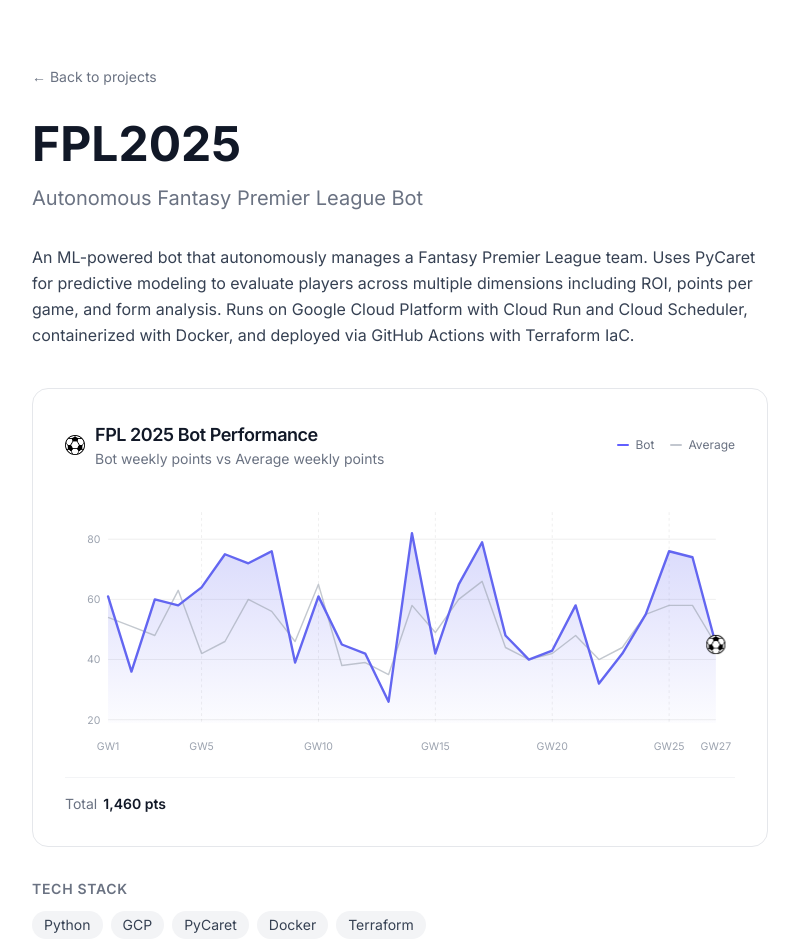
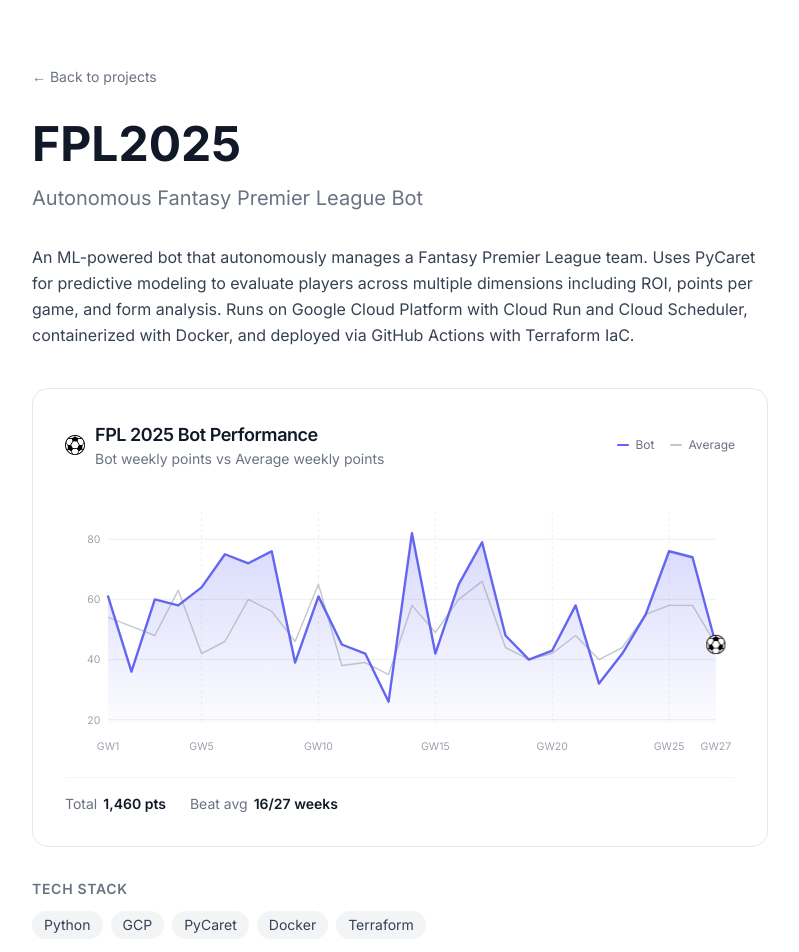
Before and after one commit to datareemz/portfolio_f, a Next.js app: page /projects/fpl2025 in a window 1280 px wide. Shown: the top 952 px of the page, without its empty margins (240-1039 px from the left). Built offline with nearby package versions, Linux system fonts and the light colour scheme.

Commit message:
ios edit

```diff
--- a/src/components/FPLChart.tsx
+++ b/src/components/FPLChart.tsx
@@ -1,6 +1,7 @@
 "use client";
 
-import { motion } from "framer-motion";
+import { useRef } from "react";
+import { motion, useInView } from "framer-motion";
 import { assert } from "@/lib/assert";
 import Link from "next/link";
 
@@ -88,6 +89,9 @@ export default function FPLChart({
   assert(data.length > 1, "Need at least 2 weeks of data");
   assert(totalPoints > 0, "Total points must be positive");
 
+  const chartRef = useRef<HTMLDivElement>(null);
+  const isInView = useInView(chartRef, { once: true, margin: "-50px" });
+
   const totalWeeks = data.length;
   const weeksBeatAvg = data.filter((d) => d.myPoints > d.avgPoints).length;
   const latestWeek = data[data.length - 1];
@@ -120,9 +124,9 @@ export default function FPLChart({
 
   return (
     <motion.div
+      ref={chartRef}
       initial={{ opacity: 0, y: 30 }}
-      whileInView={{ opacity: 1, y: 0 }}
-      viewport={{ once: true, margin: "-50px" }}
+      animate={isInView ? { opacity: 1, y: 0 } : { opacity: 0, y: 30 }}
       transition={{ duration: 0.7, ease: "easeOut" }}
     >
       <div className="rounded-2xl border border-gray-200 dark:border-gray-800 bg-white/50 dark:bg-white/[0.02] p-6 md:p-8">
@@ -160,6 +164,7 @@ export default function FPLChart({
         <svg
           viewBox={`0 0 ${CHART.width} ${CHART.height}`}
           className="w-full"
+          overflow="visible"
           role="img"
           aria-label={`FPL performance chart over ${totalWeeks} game weeks`}
         >
@@ -226,8 +231,7 @@ export default function FPLChart({
             d={areaPath}
             fill="url(#fplAreaGrad)"
             initial={{ opacity: 0 }}
-            whileInView={{ opacity: 1 }}
-            viewport={{ once: true }}
+            animate={isInView ? { opacity: 1 } : { opacity: 0 }}
             transition={{ duration: 1, delay: 1.2 }}
           />
 
@@ -239,10 +243,10 @@ export default function FPLChart({
             strokeWidth="1.5"
             strokeOpacity="0.6"
             strokeLinejoin="round"
+            strokeDasharray="0 1"
             pathLength="1"
             initial={{ pathLength: 0 }}
-            whileInView={{ pathLength: 1 }}
-            viewport={{ once: true }}
+            animate={isInView ? { pathLength: 1 } : { pathLength: 0 }}
             transition={{ duration: 1.5, ease: "easeOut", delay: 0.5 }}
           />
 
@@ -254,18 +258,17 @@ export default function FPLChart({
             strokeWidth="2.5"
             strokeLinejoin="round"
             strokeLinecap="round"
+            strokeDasharray="0 1"
             pathLength="1"
             initial={{ pathLength: 0 }}
-            whileInView={{ pathLength: 1 }}
-            viewport={{ once: true }}
+            animate={isInView ? { pathLength: 1 } : { pathLength: 0 }}
             transition={{ duration: 1.5, ease: "easeOut", delay: 0.3 }}
           />
 
           {/* Soccer ball marker at latest game week */}
           <motion.g
             initial={{ opacity: 0 }}
-            whileInView={{ opacity: 1 }}
-            viewport={{ once: true }}
+            animate={isInView ? { opacity: 1 } : { opacity: 0 }}
             transition={{ delay: 1.8, duration: 0.5 }}
           >
             <image
@@ -287,6 +290,14 @@ export default function FPLChart({
                 {totalPoints.toLocaleString()} pts
               </span>
             </div>
+            <div>
+              <span className="text-gray-500 dark:text-gray-400">
+                Beat avg
+              </span>
+              <span className="ml-1.5 font-semibold">
+                {weeksBeatAvg}/{totalWeeks} weeks
+              </span>
+            </div>
           </div>
           {showProjectLink && (
             <Link
```
